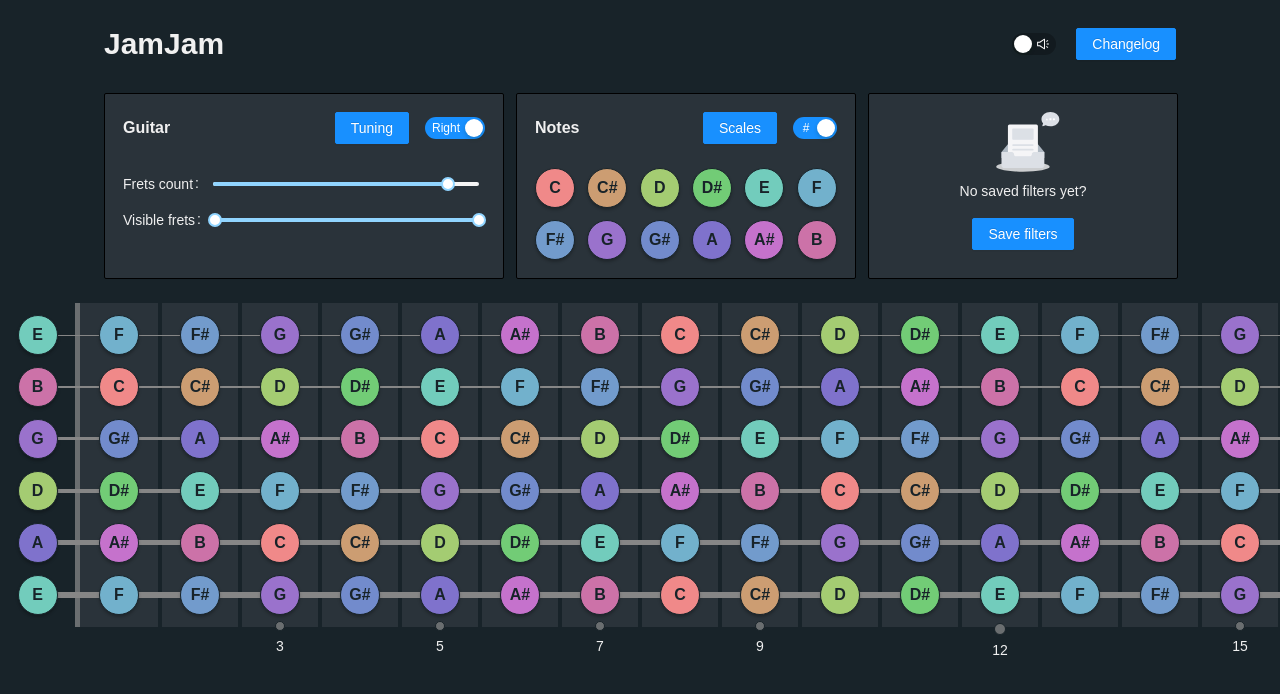
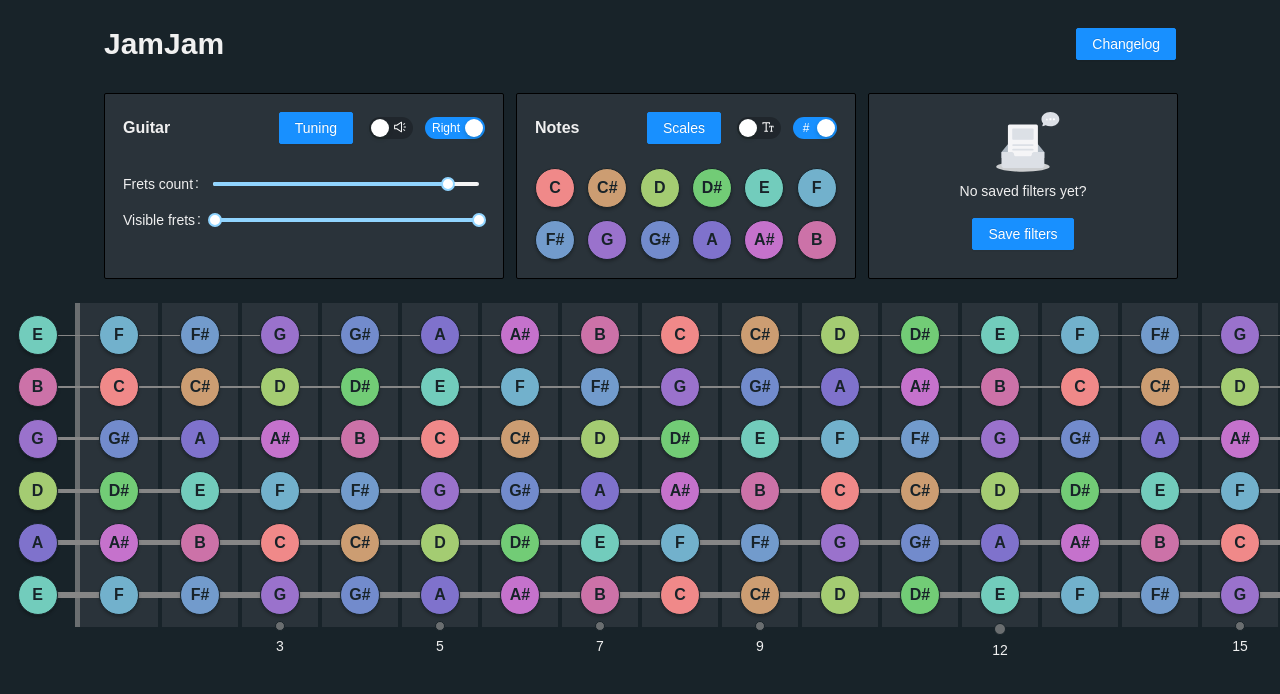
Before and after one commit to polubis/music-app, a React (Create React App) app in the folder apps/jam-jam/: page / in a window 1280 px wide. Shown: the top 694 px of the page. Built offline with nearby package versions, Linux system fonts and the light colour scheme.

Commit message:
Add option to display octaves

```diff
--- a/apps/jam-jam/src/modules/fretboard-visualizer/FretboardVisualizer.tsx
+++ b/apps/jam-jam/src/modules/fretboard-visualizer/FretboardVisualizer.tsx
@@ -1,5 +1,3 @@
-import { useMemo } from "react";
-
 import {
   useGuitarStringsFilters,
   isSharpNotation,
@@ -21,7 +19,7 @@ import {
   ScalePicker,
 } from "./components";
 import { Switch, Slider, Typography, Form, Button, Empty, Tag } from "antd";
-import { SoundOutlined } from "@ant-design/icons";
+import { SoundOutlined, FontSizeOutlined } from "@ant-design/icons";
 
 import css from "./FretboardVisualizer.module.less";
 import { useEffect } from "react";
@@ -41,6 +39,7 @@ const FretboardVisualizer = () => {
       updateTuning,
       updateScale,
       applyFilters,
+      toggleOctavesDisplayed,
     },
   ] = useGuitarStringsFilters();
 
@@ -74,15 +73,6 @@ const FretboardVisualizer = () => {
         <header className={css.header}>
           <Title level={2}>JamJam</Title>
 
-          <Switch
-            checkedChildren={<SoundOutlined />}
-            unCheckedChildren={<SoundOutlined />}
-            loading={isEnabling}
-            checked={isEnabled}
-            onChange={update}
-            className={css.switch}
-          />
-
           <ChangeLog />
         </header>
 
@@ -97,6 +87,15 @@ const FretboardVisualizer = () => {
                 tuning={filters.tuning}
                 notation={filters.notation}
                 onChange={updateTuning}
+              />
+
+              <Switch
+                checkedChildren={<SoundOutlined />}
+                unCheckedChildren={<SoundOutlined />}
+                loading={isEnabling}
+                checked={isEnabled}
+                onChange={update}
+                className={css.switch}
               />
 
               <Switch
@@ -137,6 +136,14 @@ const FretboardVisualizer = () => {
                 className={css.scalePicker}
                 hiddenPositions={filters.hiddenPositions}
                 onChange={updateScale}
+              />
+
+              <Switch
+                className={css.switch}
+                checked={filters.octavesDisplayed}
+                checkedChildren={<FontSizeOutlined />}
+                unCheckedChildren={<FontSizeOutlined />}
+                onChange={toggleOctavesDisplayed}
               />
 
               <Switch
@@ -217,6 +224,7 @@ const FretboardVisualizer = () => {
 
       <Fretboard
         leftHanded={isLeftOrientation(filters.orientation)}
+        octavesDisplayed={filters.octavesDisplayed}
         strings={strings}
         onNoteClick={handleFretboardNoteClick}
       />
--- a/apps/jam-jam/src/modules/fretboard-visualizer/components/Changelog.tsx
+++ b/apps/jam-jam/src/modules/fretboard-visualizer/components/Changelog.tsx
@@ -47,6 +47,7 @@ const ChangeLog = () => {
             <p>- Add option to play note in speakers</p>
             <p>- Improve display on desktop and mobile</p>
             <p>- Improve guitar orientation change</p>
+            <p>- Add option to display octaves</p>
           </Panel>
           <Panel header="Version 1.0.2" key="3">
             <p>- Add option to pick chords on fretboard</p>
--- a/apps/jam-jam/src/modules/fretboard-visualizer/components/Fretboard.tsx
+++ b/apps/jam-jam/src/modules/fretboard-visualizer/components/Fretboard.tsx
@@ -6,6 +6,7 @@ import css from "./Fretboard.module.less";
 interface FretboardProps {
   className?: string;
   leftHanded?: boolean;
+  octavesDisplayed?: boolean;
   strings: GuitarString[];
   onNoteClick?: (note: Note) => void;
 }
@@ -17,6 +18,7 @@ const MARKERS = [3, 5, 7, 9, 12, 15, 17, 19, 21, 24].reduce<
 const Fretboard = ({
   className = "",
   leftHanded,
+  octavesDisplayed,
   strings,
   onNoteClick = () => {},
 }: FretboardProps) => {
@@ -44,6 +46,7 @@ const Fretboard = ({
                 className={css.note}
                 uncolored={note.hidden}
                 ghosty={note.hidden}
+                octave={octavesDisplayed ? note.octave : undefined}
                 key={note.id}
                 position={note.position}
                 notation={note.notation}
--- a/apps/jam-jam/src/modules/fretboard-visualizer/components/NoteButton.module.less
+++ b/apps/jam-jam/src/modules/fretboard-visualizer/components/NoteButton.module.less
@@ -7,8 +7,8 @@
   border: 1px solid @appBg;
   font-family: inherit;
   font-size: 1.6rem;
-  height: 40px;
-  width: 40px;
+  height: 4rem;
+  width: 4rem;
   color: @appBg;
   font-weight: bold;
   cursor: pointer;
@@ -27,4 +27,9 @@
       opacity: 1;
     }
   }
+
+  .octave {
+    font-size: 1.2rem;
+    font-family: inherit;
+  }
 }
--- a/apps/jam-jam/src/modules/fretboard-visualizer/components/NoteButton.tsx
+++ b/apps/jam-jam/src/modules/fretboard-visualizer/components/NoteButton.tsx
@@ -21,6 +21,7 @@ interface NoteButtonProps
   notation: NoteNotation;
   uncolored?: boolean;
   ghosty?: boolean;
+  octave?: number;
 }
 
 const NoteButton = ({
@@ -29,6 +30,7 @@ const NoteButton = ({
   notation,
   uncolored,
   ghosty,
+  octave,
   position,
   ...props
 }: NoteButtonProps) => {
@@ -43,7 +45,8 @@ const NoteButton = ({
         ...(uncolored ? {} : { background: NOTES_THEME[position] }),
       }}
     >
-      {getNoteName(notation, position)}
+      <span className={css.name}>{getNoteName(notation, position)}</span>
+      {octave !== undefined && <span className={css.octave}>{octave}</span>}
     </button>
   );
 };
--- a/apps/jam-jam/src/modules/fretboard-visualizer/models/defs.ts
+++ b/apps/jam-jam/src/modules/fretboard-visualizer/models/defs.ts
@@ -108,6 +108,7 @@ export interface GuitarStringsFilters {
   notesCount: number;
   notesRange: NotesRange;
   tuning: GuitarStringTuning[];
+  octavesDisplayed: boolean;
 }
 
 export enum TuningCategory {
--- a/apps/jam-jam/src/modules/fretboard-visualizer/models/useGuitarStringsFilters.ts
+++ b/apps/jam-jam/src/modules/fretboard-visualizer/models/useGuitarStringsFilters.ts
@@ -61,6 +61,7 @@ const FILTERS: GuitarStringsFilters = {
   hiddenPositions: [],
   notesCount: DEFAULT_NUMBER_OF_NOTES,
   notesRange: DEFAULT_NOTES_RANGE,
+  octavesDisplayed: false,
 };
 const STRINGS = generateGuitarStrings(FILTERS);
 
@@ -125,6 +126,10 @@ export const useGuitarStringsFilters = () => {
     });
   };
 
+  const toggleOctavesDisplayed = (): void => {
+    applyFilters({ ...filters, octavesDisplayed: !filters.octavesDisplayed });
+  };
+
   return [
     { strings, filters, tunings: COMMON_TUNINGS },
     {
@@ -136,6 +141,7 @@ export const useGuitarStringsFilters = () => {
       updateTuning,
       applyFilters,
       updateScale,
+      toggleOctavesDisplayed,
     },
   ] as const;
 };
```
